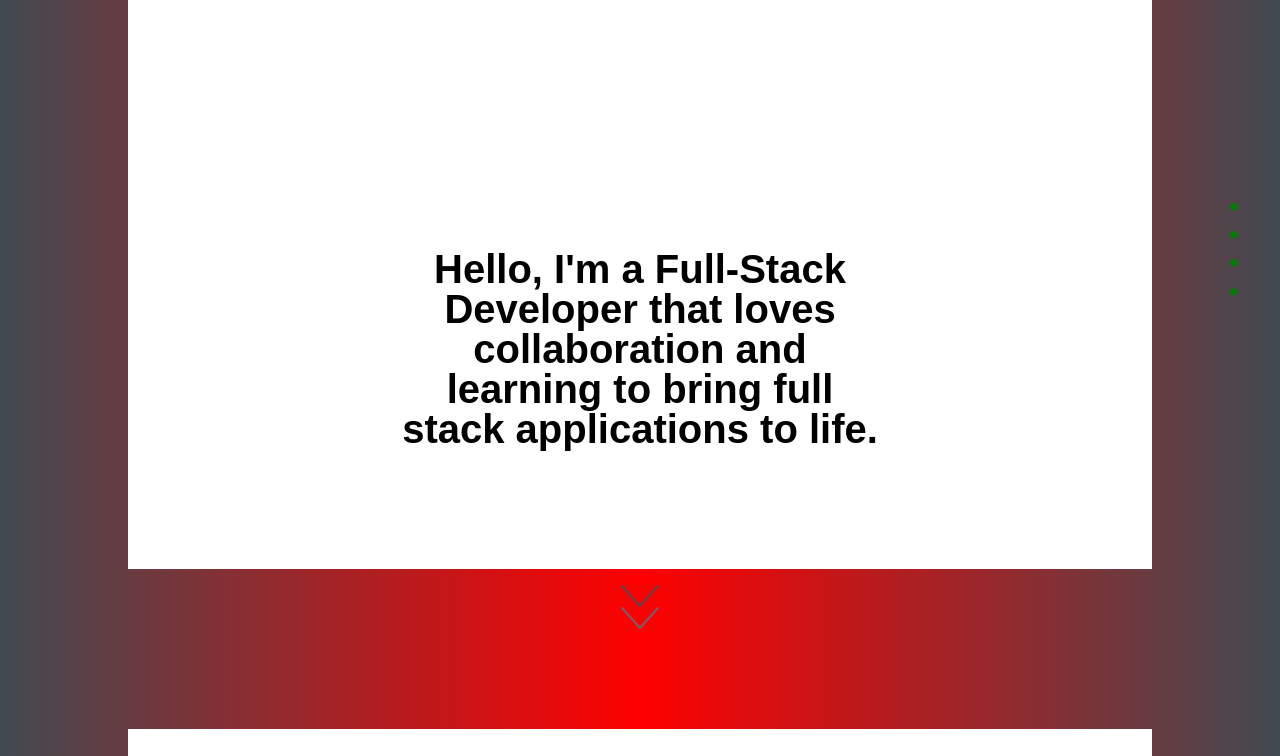
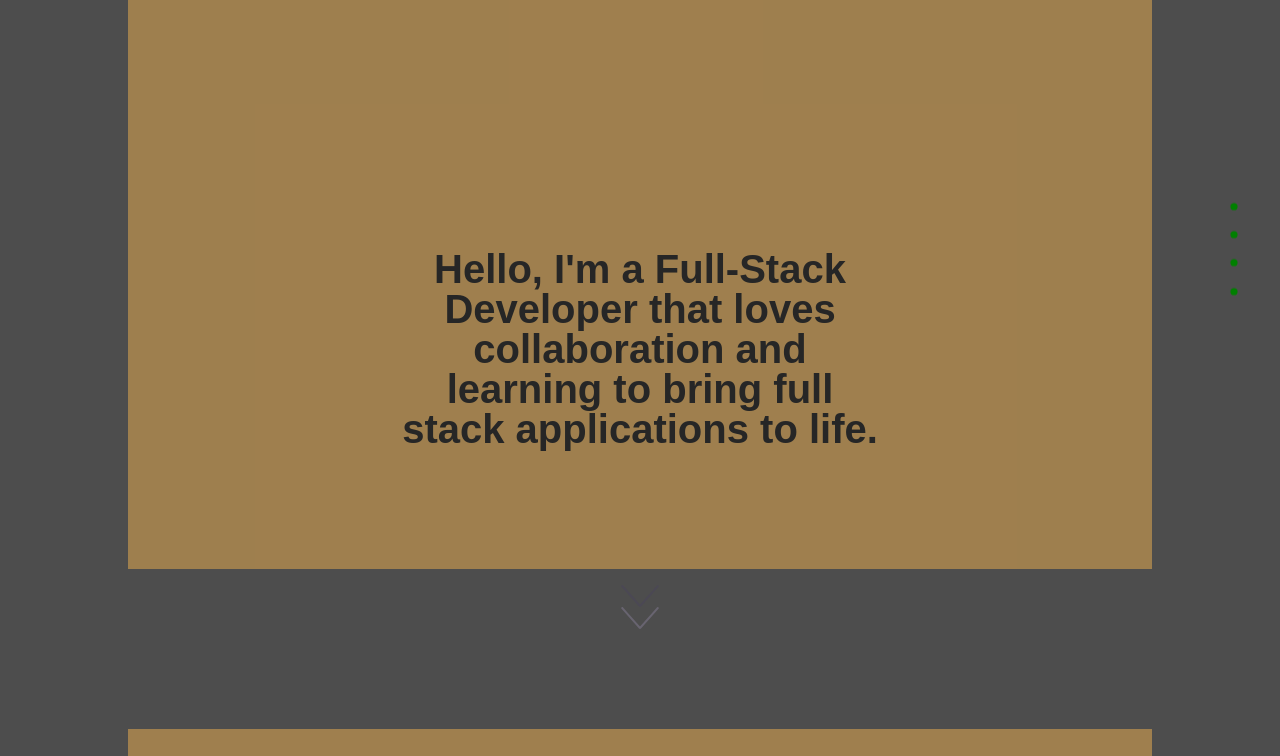
Before and after one commit to BouncingBison/BouncingBison.io, a plain HTML site: page index.html in a window 1280 px wide. Shown: the part 151-907 px from the top of the page. Drawn offline with Linux system fonts and the light colour scheme.

Commit message:
coloring

```diff
--- a/css/style.css
+++ b/css/style.css
@@ -154,7 +154,7 @@
             min-height: 100%;
             position: relative;
             padding: 2em 0;
-            background-image: linear-gradient( to right, #414a51, red, #414a51);
+            background-color: #4D4D4D;
             /* background: -webkit-linear-gradient(top, #25c481, #25b7c4);
             background: linear-gradient(to bottom, #25c481, #25b7c4); */
         }
@@ -167,7 +167,8 @@
             padding: 20px;
             width: 80%;
             height: 80%;
-            background-color: white;
+            background-color: rgb(240, 178, 80);
+            opacity: 0.5;
         }
         /* =========================================== */
         /* =========================================== */
```
Also changed, not shown: index.html (+3 -0 lines).
